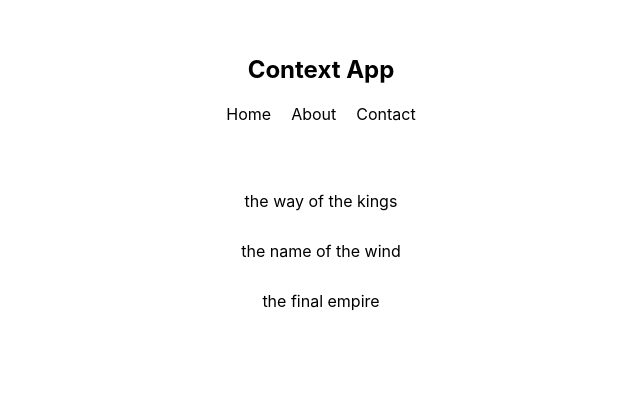
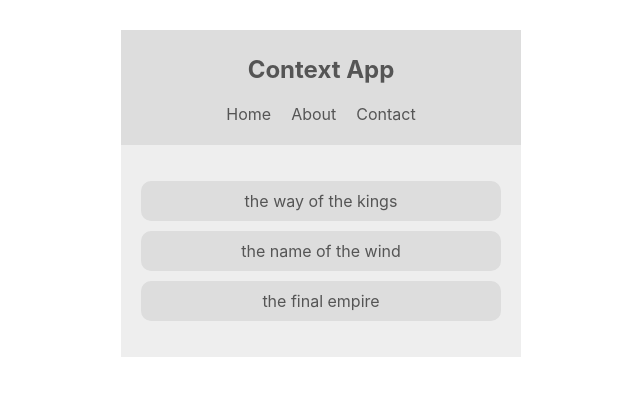
Before and after one commit to Beat2BeatLucas/react-context-hooks, a React (Create React App) app: page / in a window 1280 px wide. Shown: the top 396 px of the page, without its empty margins (319-959 px from the left). Built offline with nearby package versions, Linux system fonts and the light colour scheme.

Commit message:
Accediendo al contexto - Forma 1

```diff
--- a/src/components/BookList.js
+++ b/src/components/BookList.js
@@ -1,13 +1,17 @@
 import React, { Component } from 'react';
+import { ThemeContext } from '../contexts/ThemeContext';
 
 class BookList extends Component {
+    static contextType = ThemeContext;
     render() {
+        const { isLightTheme, light, dark } = this.context;
+        const theme = isLightTheme ? light : dark;
         return (
-            <div className='book-list'>
+            <div className='book-list' style = {{ background: theme.bg, color: theme.syntax }}>
                 <ul>
-                    <li>the way of the kings</li>
-                    <li>the name of the wind</li>
-                    <li>the final empire</li>
+                    <li style={{ background: theme.ui }}>the way of the kings</li>
+                    <li style={{ background: theme.ui }}>the name of the wind</li>
+                    <li style={{ background: theme.ui }}>the final empire</li>
                 </ul>
             </div>
          );
--- a/src/components/Navbar.js
+++ b/src/components/Navbar.js
@@ -1,9 +1,17 @@
 import React, { Component } from 'react';
+import { ThemeContext } from '../contexts/ThemeContext';
 
 class Navbar extends Component {
+    static contextType = ThemeContext;
     render() {
+        console.log(this.context);
+        //Con this.context accedemos al los valores que pasamos
+        //por el provider que envuelve a los componentes hijos.
+        //En este caso en concreto un objeto { isLightTheme: ..., light: ..., dark: ...}
+        const { isLightTheme, light, dark } = this.context;
+        const theme = isLightTheme ? light : dark;
         return (
-            <nav>
+            <nav style={{ background: theme.ui, color: theme.syntax}}>
                 <h1>Context App</h1>
                 <ul>
                     <li>Home</li>
```
